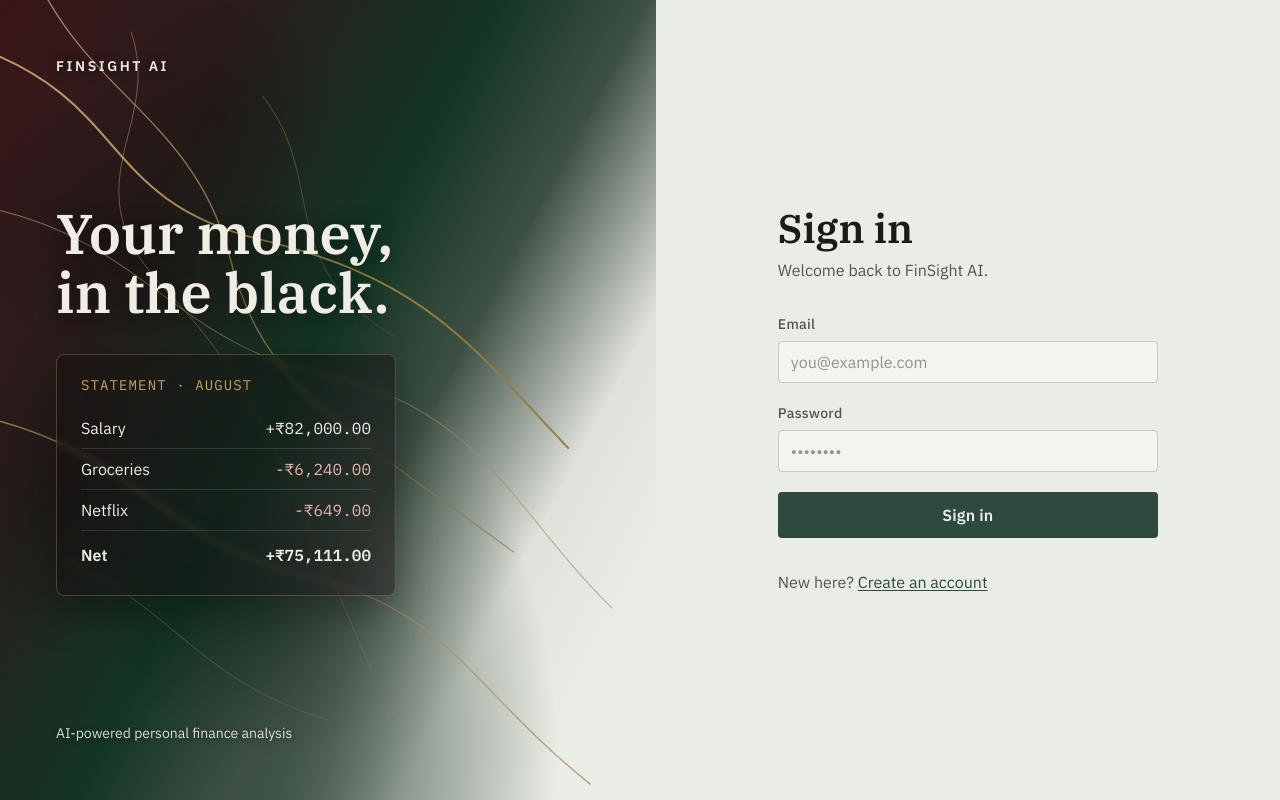
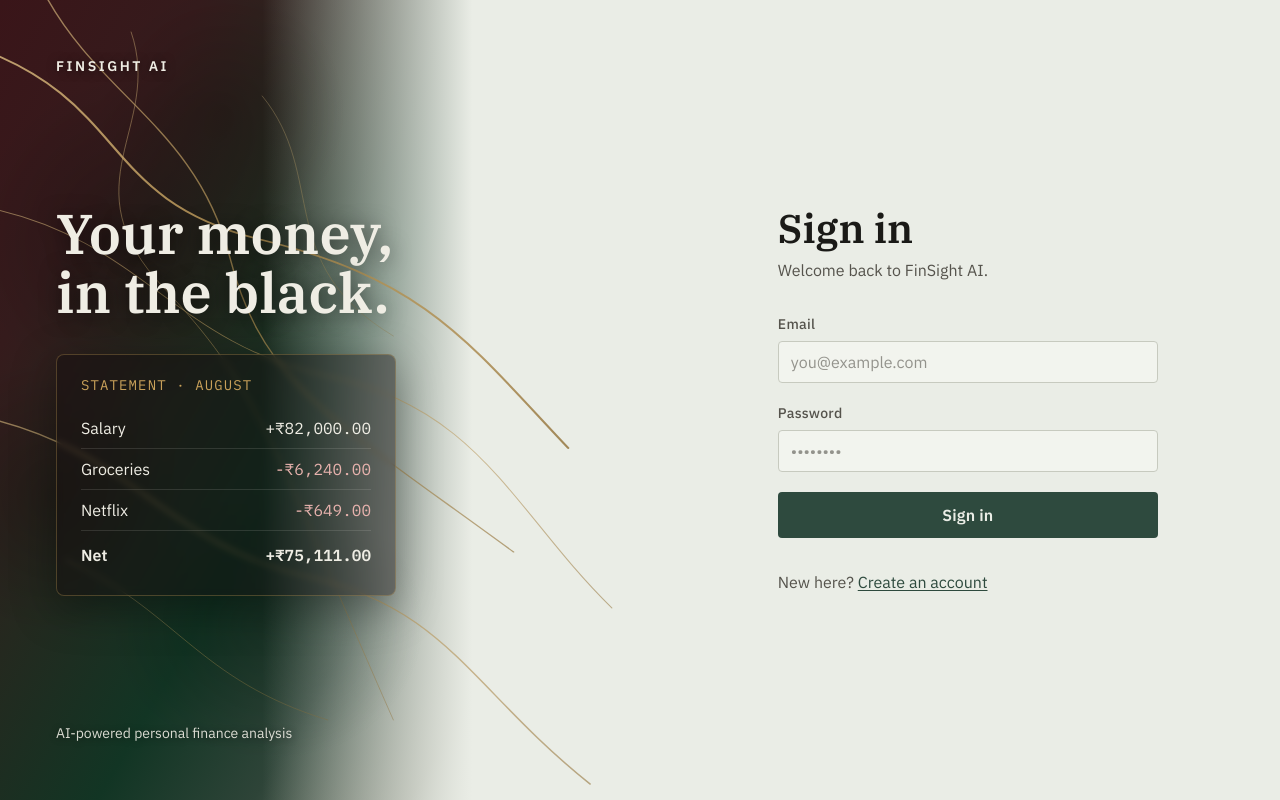
Before and after one commit to MohammadSaqlain124/finsight-ai, a React (Vite) app in the folder frontend/: page /login in a window 1280 px wide. Built offline with nearby package versions, Linux system fonts and the light colour scheme.

Commit message:
style(frontend): soften marble-to-paper fade and color blending

```diff
--- a/frontend/src/components/AuthLayout.module.css
+++ b/frontend/src/components/AuthLayout.module.css
@@ -10,12 +10,21 @@
   overflow: hidden;
   padding: 3.5rem;
   color: var(--cream);
-  background:
-    linear-gradient(118deg,
-      var(--oxblood) 0%, #2A1E1C 24%, var(--emerald) 46%,
-      #3E5044 60%, rgba(147,147,132,0.12) 76%, transparent 88%),
-    radial-gradient(140% 120% at 12% 8%, #4A1A20 0%, transparent 42%),
-    radial-gradient(120% 130% at 30% 95%, #0C2A1E 0%, transparent 46%),
+    background:
+    linear-gradient(90deg,
+      rgba(58,21,25,0) 40%,
+      var(--paper) 72%),
+    linear-gradient(120deg,
+      var(--oxblood) 0%,
+      #351B1C 18%,
+      #24291F 34%,
+      var(--emerald) 50%,
+      #2E4438 64%,
+      #6E7566 78%,
+      rgba(234,237,230,0.85) 90%,
+      var(--paper) 100%),
+    radial-gradient(150% 130% at 10% 5%, #4A1A20 0%, transparent 48%),
+    radial-gradient(130% 140% at 26% 98%, #0C2A1E 0%, transparent 52%),
     var(--paper);
 }
 .brand::before {
```
